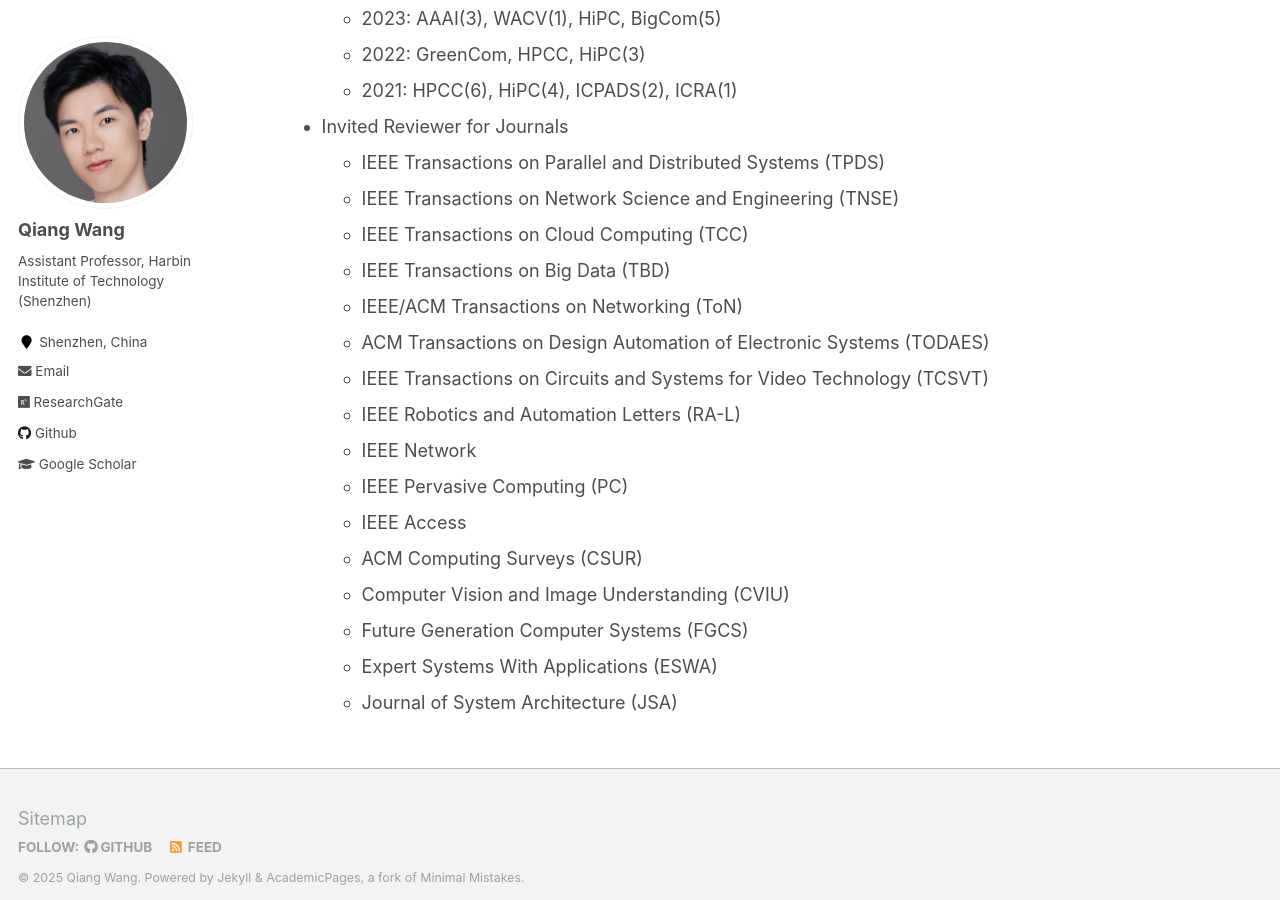
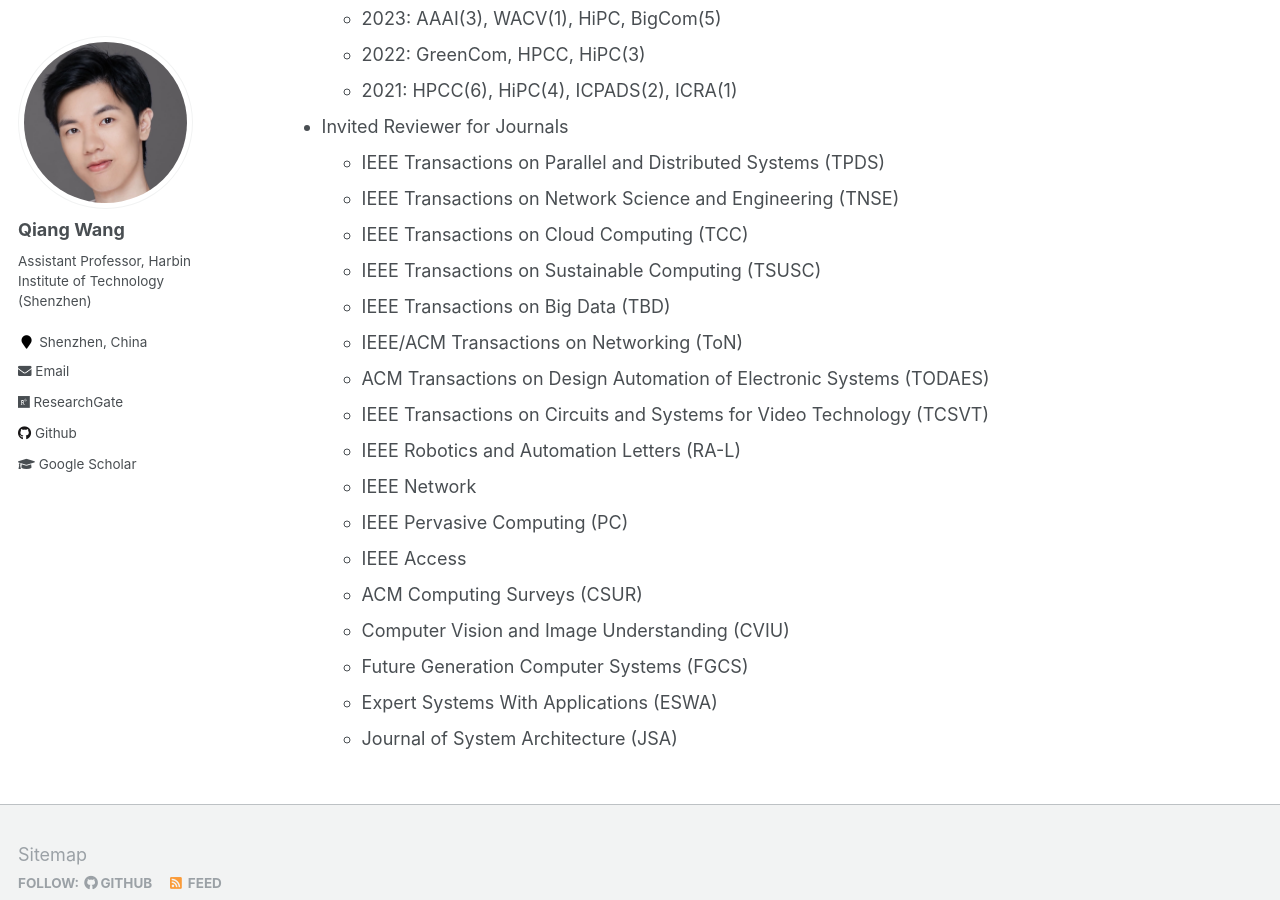
Before and after one commit to blackjack2015/blackjack2015.github.io, a Jekyll site: the page built from _pages/about.md, in a window 1280 px wide and 900 px high, scrolled down 3897 px. Built offline with Jekyll 4.4.1, drawn with Linux system fonts in a browser that asks for light colours.

Commit message:
Update about.md

```diff
--- a/_pages/about.md
+++ b/_pages/about.md
@@ -78,6 +78,7 @@
     + IEEE Transactions on Parallel and Distributed Systems (TPDS)
     + IEEE Transactions on Network Science and Engineering (TNSE)
     + IEEE Transactions on Cloud Computing (TCC)
+    + IEEE Transactions on Sustainable Computing (TSUSC)
     + IEEE Transactions on Big Data (TBD)
     + IEEE/ACM Transactions on Networking (ToN)
     + ACM Transactions on Design Automation of Electronic Systems (TODAES)
```
